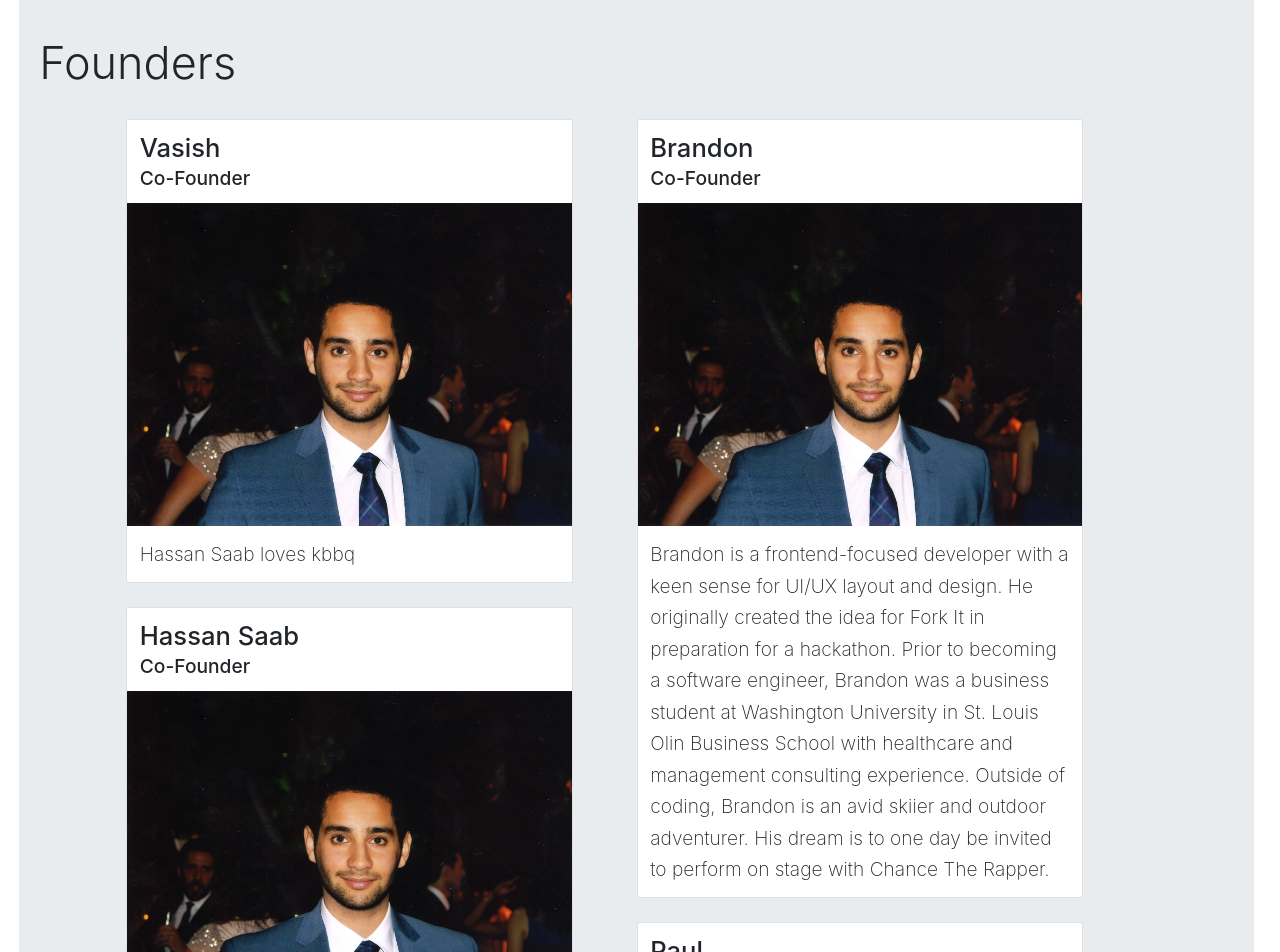
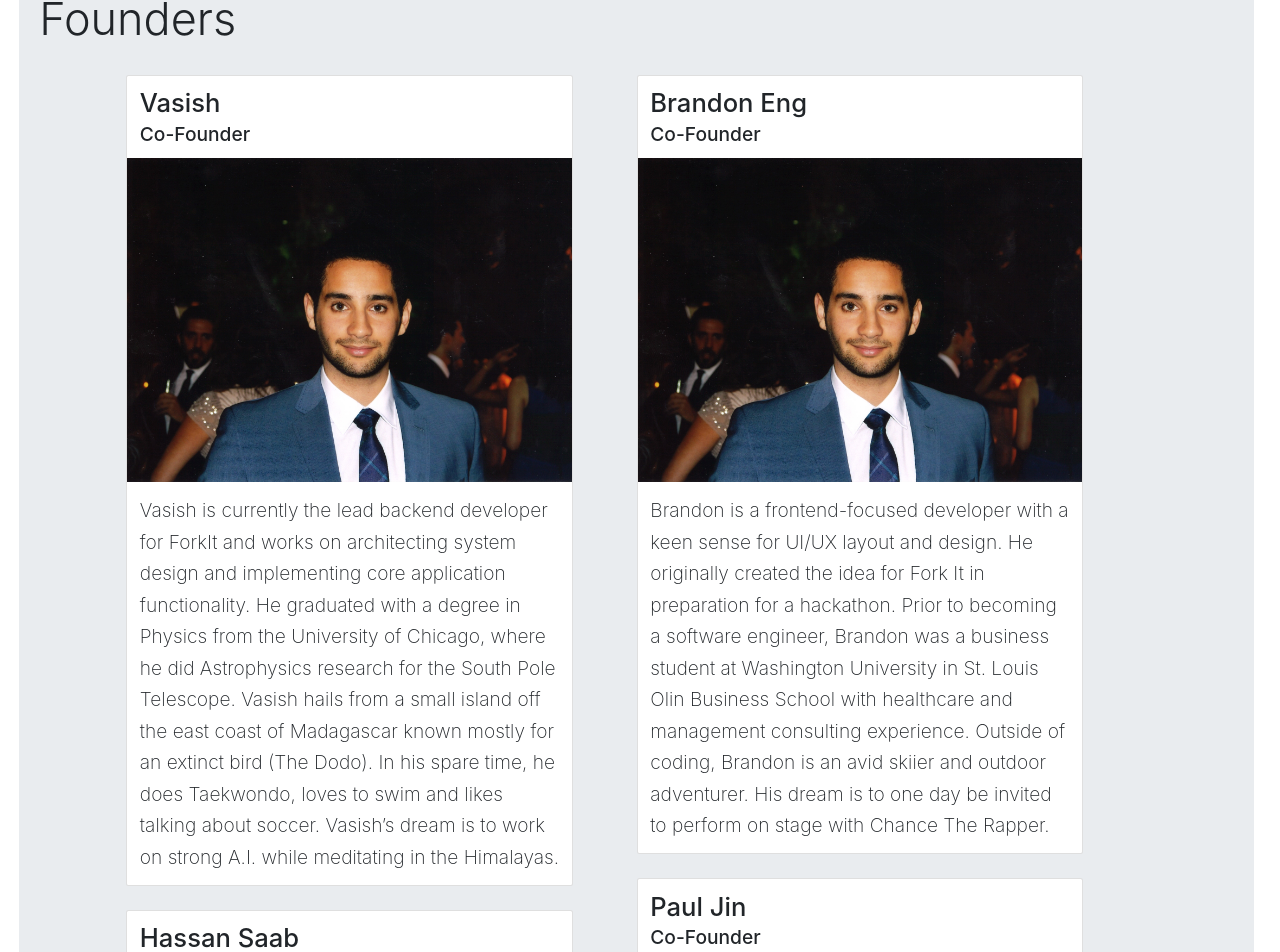
Before and after one commit to hsaab/forkit-co, a React (Create React App) app: page /#/about in a window 1280 px wide. Shown: the part 480-1432 px from the top of the page. Built offline with nearby package versions, Linux system fonts and the light colour scheme.

Commit message:
all bios in just need pictures

```diff
--- a/src/Components/Mission.js
+++ b/src/Components/Mission.js
@@ -14,7 +14,6 @@ const Mission = (props) => {
           to make choosing the date, time, group and activity into an enjoyable, instantaneous experience. Lastly, a variety of third-party
           integrations, including Uber, Lyft and Google ensure that users can get to any experiences with just the click of a button.
           </p>
-          <p className="lead"> Remember, when in doubt, just Fork It :) </p>
         </Container>
       </Jumbotron>
     </div>
--- a/src/Containers/About.js
+++ b/src/Containers/About.js
@@ -28,24 +28,30 @@ class About extends Component {
             <h2 className="display-3">Founders</h2>
             <Row>
               <Col xs={{ size: 5, order: 3, offset: 1 }}>
-                <Profile image={hassan} name={'Vasish'} title={'Co-Founder'} bio={'Hassan Saab loves kbbq'}/>
+                <Profile image={hassan} name={'Vasish'} title={'Co-Founder'} bio={`Vasish is currently the lead backend developer
+                  for ForkIt and works on architecting system design and implementing core application functionality. He graduated
+                  with a degree in Physics from the University of Chicago, where he did Astrophysics research for the South Pole
+                  Telescope.  Vasish hails from a small island off the east coast of Madagascar known mostly for an extinct bird
+                  (The Dodo). In his spare time, he does Taekwondo, loves to swim and likes talking about soccer. Vasish’s dream
+                  is to work on strong A.I. while meditating in the Himalayas.`}/>
                 <Profile image={hassan} name={'Hassan Saab'} title={'Co-Founder'} bio={`Hassan architects and prioritizes
                    key product themes and strategies, while supporting the front-end and back-end team in execution and
                    implementation. Previously, Hassan worked in investment banking, focusing on business technology M&A and
                    strategic advisory. Hassan graduated from the Wharton School of Business with a concentration in Finance. In
-                   his spare time, he creates a wide range of music (classical, EDM, etc.) and plays sports.`}/>
+                   his spare time, he enjoys creating a wide range of music (classical, EDM, etc.) and dunking on 8 foot rims.
+                   Hassan's dream is to one day make the NBA.`}/>
               </Col>
               <Col xs={{ size: 5, order: 3 }}>
-                <Profile image={hassan} name={'Brandon'} title={'Co-Founder'} bio={`Brandon is a frontend-focused developer with a
+                <Profile image={hassan} name={'Brandon Eng'} title={'Co-Founder'} bio={`Brandon is a frontend-focused developer with a
                   keen sense for UI/UX layout and design. He originally created the idea for Fork It in preparation for a hackathon.
                   Prior to becoming a software engineer, Brandon was a business student at Washington University in St. Louis Olin
                   Business School with healthcare and management consulting experience. Outside of coding, Brandon is an avid skiier
                   and outdoor adventurer. His dream is to one day be invited to perform on stage with Chance The Rapper.`}/>
-                <Profile image={hassan} name={'Paul'} title={'Co-Founder'} bio={`Paul is one of the primary backend developers
+                <Profile image={hassan} name={'Paul Jin'} title={'Co-Founder'} bio={`Paul is one of the primary backend developers
                   who provides support and insight on systems design decisions. Previously, Paul worked as a freelance full stack
                   developer and as a product designer at various start ups in the Bay Area. Paul is currently a Computer Engineering
                   student attending Santa Clara University. In his free time, Paul enjoys games, eSports, long walks on the beach, and
-                  outdoor activities.`}/>
+                  outdoor activities. Paul dreams to be the next actor to play the most interesting man in the world for Dos Equis.`}/>
               </Col>
             </Row>
           </Jumbotron>
```
